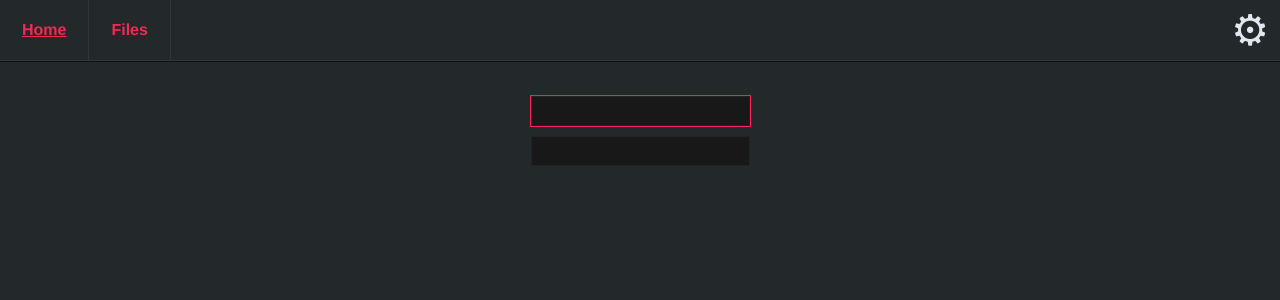
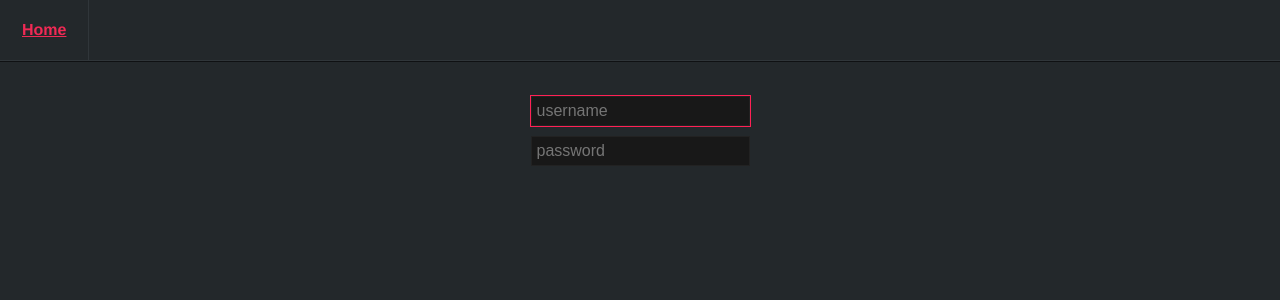
Before and after one commit to Adorabus/Touuch, a Vue app in the folder client/: page / in a window 1280 px wide. Shown: the top 300 px of the page. Built offline with nearby package versions, Linux system fonts and the light colour scheme.

Commit message:
Login placeholders

```diff
--- a/client/src/App.vue
+++ b/client/src/App.vue
@@ -3,14 +3,14 @@
     #nav
       #nav-left
         router-link(to='/') Home
-        router-link(to='/files') Files
-        span(v-if='$store.state.isLoggedIn') {{ this.$store.state.user.username }}
+        router-link(to='/files', v-if='$store.state.isLoggedIn') Files
       #nav-right
-        dropdown.account-dropdown
+        dropdown.account-dropdown(v-if='$store.state.isLoggedIn')
           template(v-slot:button)
             span#settings-emoji ⚙
           template(v-slot:content)
-            link-list#account-links(:links='navLinks')
+            #account-links
+              a(@click='logout') Logout
     #view-container
       router-view
 </template>
@@ -36,6 +36,13 @@ export default {
           url: '/otherstuff'
         }
       ]
+    }
+  },
+  methods: {
+    logout () {
+      this.$store.dispatch('setToken', null)
+      this.$store.dispatch('setUser', null)
+      this.$router.push('/')
     }
   }
 }
@@ -118,6 +125,12 @@ input[type=text], input[type=password] {
 }
 
 #account-links {
+  text-align: center;
+  border: $border-style;
+  border-top: none;
+  box-shadow: 0 1px 0 0 black;
+  background: $app-background;
   width: 200px;
+  padding: 10px;
 }
 </style>
--- a/client/src/components/common/LinkList.vue
+++ b/client/src/components/common/LinkList.vue
@@ -1,7 +1,7 @@
 <template lang="pug">
   ul.link-list
     li.link-list-item(v-for='link in links')
-      router-link(:to='link.url') {{ link.title }}
+      router-link.fill-parent(:to='link.url') {{ link.title }}
 </template>
 
 <script>
--- a/client/src/style/_global.scss
+++ b/client/src/style/_global.scss
@@ -1,2 +1,9 @@
 $app-background: #23282b;
 $border-style: 1px solid #30363a;
+
+.fill-parent {
+  display: block;
+  margin: 0;
+  width: 100%;
+  height: 100%;
+}
--- a/client/src/views/Home.vue
+++ b/client/src/views/Home.vue
@@ -1,8 +1,8 @@
 <template lang="pug">
   div(v-if='!$store.state.isLoggedIn')
-    input(type='text', v-model='username', @keydown.enter.prevent='submit', autofocus)
+    input(type='text', v-model='username', placeholder='username', @keydown.enter.prevent='submit', autofocus)
     br
-    input(type='password', v-model='password', @keydown.enter.prevent='submit')
+    input(type='password', v-model='password', placeholder='password', @keydown.enter.prevent='submit')
     p {{ result }}
   div(v-else)
     p Welcome, {{ $store.state.user.username }}
```
